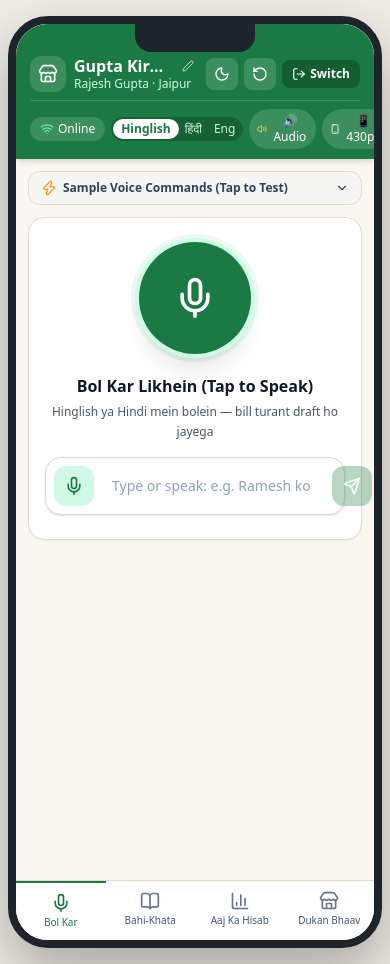
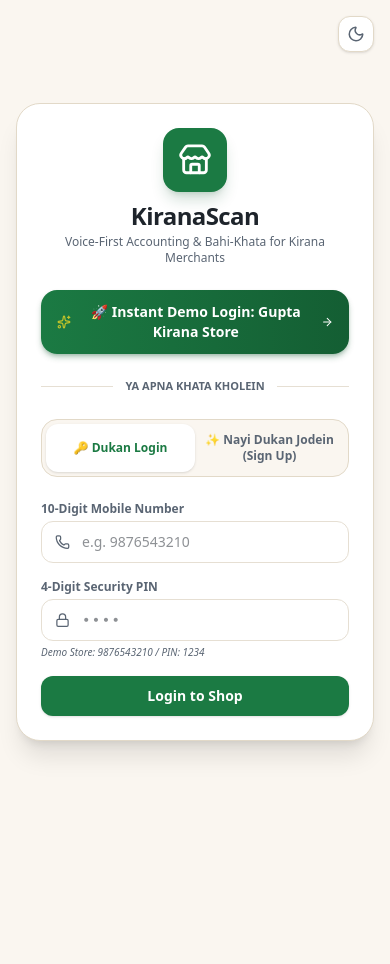
Before and after one commit to exp-anubhav/KiranaScan, a React (Vite) app: page / in a window 390 px wide. After the commit the page ends 844 px from the top, so only its background shows below. Built offline with nearby package versions, Linux system fonts and the light colour scheme.

Commit message:
feat: login as initial screen, remove artificial phone bezel & enable full-page clean mobile layout

```diff
--- a/src/App.jsx
+++ b/src/App.jsx
@@ -116,19 +116,19 @@ export default function App() {
   // ══════════════════════════════════════════════════════════════
   if (!currentMerchant) {
     return (
-      <div className={`min-h-screen flex flex-col justify-center items-center p-4 bg-[#FAF6F0] dark:bg-[#0F1419] text-[#1E242B] dark:text-[#F3F4F6] transition-colors ${isDarkMode ? 'dark' : ''}`}>
+      <div className={`min-h-screen flex flex-col justify-center items-center p-4 bg-[#FAF6F0] dark:bg-[#0B1116] text-[#1E242B] dark:text-[#F3F4F6] transition-colors ${isDarkMode ? 'dark' : ''}`}>
         {/* Top Floating Controls */}
         <div className="fixed top-4 right-4 flex items-center gap-2 z-50">
           <button
             onClick={() => setIsDarkMode(!isDarkMode)}
-            className="p-2 rounded-xl bg-white dark:bg-[#182026] border border-[#E6DFD3] dark:border-[#2A343D] text-[#5A6573] dark:text-[#9CA3AF] hover:text-[#1B7A43] shadow-sm transition-all"
+            className="p-2 rounded-xl bg-white dark:bg-[#16202A] border border-[#E2D9C8] dark:border-[#2A3644] text-[#5A6573] dark:text-[#9CA3AF] hover:text-[#1B7A43] shadow-sm transition-all"
             title={isDarkMode ? 'Switch to Light Mode' : 'Switch to Dark Mode'}
           >
             {isDarkMode ? <Sun size={18} className="text-amber-400" /> : <Moon size={18} />}
           </button>
         </div>
 
-        <div className="w-full max-w-md bg-white dark:bg-[#182026] rounded-3xl border border-[#E6DFD3] dark:border-[#2A343D] shadow-xl p-6 sm:p-8 space-y-6">
+        <div className="w-full max-w-md bg-white dark:bg-[#16202A] rounded-3xl border border-[#E2D9C8] dark:border-[#2A3644] shadow-xl p-6 sm:p-8 space-y-6">
           {/* Logo & Branding */}
           <div className="text-center space-y-2">
             <div className="w-16 h-16 mx-auto rounded-2xl bg-[#1B7A43] text-white flex items-center justify-center shadow-lg shadow-green-900/20">
@@ -162,11 +162,11 @@ export default function App() {
           </div>
 
           {/* Tab Switcher */}
-          <div className="flex bg-[#FAF6F0] dark:bg-[#0F1419] p-1 rounded-2xl border border-[#E6DFD3] dark:border-[#2A343D]">
+          <div className="flex bg-[#FAF6F0] dark:bg-[#11181F] p-1 rounded-2xl border border-[#E2D9C8] dark:border-[#2A3644]">
             <button
               onClick={() => { setAuthTab('login'); setAuthError(''); }}
               className={`flex-1 py-2 text-xs font-bold rounded-xl transition-all ${authTab === 'login'
-                ? 'bg-white dark:bg-[#182026] text-[#1B7A43] dark:text-green-400 shadow-sm'
+                ? 'bg-white dark:bg-[#16202A] text-[#1B7A43] dark:text-green-400 shadow-sm'
                 : 'text-[#5A6573] dark:text-[#9CA3AF] hover:text-[#1E242B]'
                 }`}
             >
@@ -175,7 +175,7 @@ export default function App() {
             <button
               onClick={() => { setAuthTab('signup'); setAuthError(''); }}
               className={`flex-1 py-2 text-xs font-bold rounded-xl transition-all ${authTab === 'signup'
-                ? 'bg-white dark:bg-[#182026] text-[#1B7A43] dark:text-green-400 shadow-sm'
+                ? 'bg-white dark:bg-[#16202A] text-[#1B7A43] dark:text-green-400 shadow-sm'
                 : 'text-[#5A6573] dark:text-[#9CA3AF] hover:text-[#1E242B]'
                 }`}
             >
@@ -361,9 +361,9 @@ export default function App() {
   };
 
   const appContent = (
-    <div className={`flex flex-col w-full bg-[#FAF6F0] dark:bg-[#0F1419] text-[#1E242B] dark:text-[#F3F4F6] transition-colors ${isMobileFrame ? 'h-full' : 'min-h-screen'}`}>
+    <div className="flex flex-col w-full min-h-screen bg-[#FAF6F0] dark:bg-[#0B1116] text-[#1E242B] dark:text-[#F3F4F6] transition-colors relative">
       {/* ── 2-ROW CLEAN PROFESSIONAL MERCHANT HEADER ── */}
-      <header className={`bg-[#1B7A43] text-white px-3.5 py-2.5 shadow-md z-30 transition-all ${isMobileFrame ? 'pt-8' : ''}`}>
+      <header className="bg-[#1B7A43] text-white px-3.5 py-2.5 shadow-md sticky top-0 z-30 transition-all">
         <div className={isMobileFrame ? 'space-y-2' : 'max-w-5xl mx-auto space-y-2.5'}>
           {/* Row 1: Shop Identity + Quick Icon Actions */}
           <div className="flex items-center justify-between gap-2">
@@ -531,40 +531,47 @@ export default function App() {
       </header>
 
       {/* Tab Content */}
-      <main className={`flex-1 overflow-y-auto ${isMobileFrame ? 'pb-20 p-3' : 'max-w-5xl w-full mx-auto p-6 pb-12'}`}>
+      <main className={`flex-1 ${isMobileFrame ? 'w-full max-w-[440px] mx-auto p-3.5 pb-24' : 'max-w-5xl w-full mx-auto p-6 pb-12'}`}>
         {renderTabContent()}
       </main>
 
-      {/* Bottom Navigation for Mobile Frame only */}
+      {/* Bottom Navigation for Mobile View (Clean, always visible & accessible at bottom of screen) */}
       {isMobileFrame && (
-        <nav className="absolute bottom-0 left-0 right-0 bg-white dark:bg-[#16202A] border-t border-[#E2D9C8] dark:border-[#2A3644] flex z-40 transition-colors shadow-lg">
+        <nav className="fixed bottom-0 left-0 right-0 z-40 bg-white/95 dark:bg-[#16202A]/95 backdrop-blur-md border-t border-[#E2D9C8] dark:border-[#2A3644] shadow-[0_-4px_20px_rgba(0,0,0,0.08)]">
+          <div className="max-w-[440px] mx-auto flex items-center justify-around">
             {tabLabels.map((label, i) => {
               const Icon = TAB_ICONS[i];
               const isActive = i === activeTab;
               return (
                 <button
                   key={i}
-                onClick={() => setActiveTab(i)}
-                className={`flex-1 flex flex-col items-center py-2.5 text-[10px] font-medium transition-colors ${isActive
-                  ? 'text-[#1B7A43] dark:text-emerald-400 border-t-2 border-[#1B7A43] dark:border-emerald-400 font-bold'
+                  onClick={() => {
+                    setActiveTab(i);
+                    window.scrollTo({ top: 0, behavior: 'smooth' });
+                  }}
+                  className={`flex-1 flex flex-col items-center py-2 px-1 text-[11px] font-medium transition-all ${isActive
+                    ? 'text-[#1B7A43] dark:text-emerald-400 font-bold'
                     : 'text-slate-600 dark:text-slate-400 hover:text-slate-900 dark:hover:text-slate-200'
                     }`}
                 >
+                  <div className={`p-1 rounded-xl transition-all ${isActive ? 'bg-emerald-50 dark:bg-emerald-950/60' : ''}`}>
                     <Icon size={20} className={isActive ? 'text-[#1B7A43] dark:text-emerald-400' : 'text-slate-500 dark:text-slate-400'} />
+                  </div>
                   <span className="mt-0.5 truncate max-w-[80px]">{label}</span>
                 </button>
               );
             })}
+          </div>
         </nav>
       )}
     </div>
   );
 
   return (
-    <div className={`min-h-screen bg-[#F0ECE6] dark:bg-[#0F1419] text-[#1E242B] dark:text-[#F3F4F6] transition-colors ${isDarkMode ? 'dark' : ''}`}>
+    <div className={`min-h-screen bg-[#FAF6F0] dark:bg-[#0B1116] text-[#1E242B] dark:text-[#F3F4F6] transition-colors ${isDarkMode ? 'dark' : ''}`}>
       {isMobileFrame ? (
-        <div className="flex justify-center items-center py-4 px-2 min-h-screen">
-          <div className="phone-frame bg-[#FAF6F0] dark:bg-[#0F1419] flex flex-col shadow-2xl">
+        <div className="w-full min-h-screen flex justify-center bg-[#F2EDE4] dark:bg-[#070B0E]">
+          <div className="w-full max-w-[440px] min-h-screen bg-[#FAF6F0] dark:bg-[#0B1116] border-x border-[#E2D9C8] dark:border-[#2A3644] shadow-2xl flex flex-col relative">
             {appContent}
           </div>
         </div>
--- a/src/index.css
+++ b/src/index.css
@@ -64,32 +64,18 @@ body {
 }
 .fade-in { animation: fade-in 0.3s ease-out; }
 
-.phone-frame {
-  width: 430px;
-  height: 932px;
-  border-radius: 40px;
-  border: 8px solid #1E242B;
-  overflow: hidden;
-  box-shadow: 0 25px 60px rgba(0,0,0,0.3);
+.mobile-app-column {
+  width: 100%;
+  max-width: 440px;
+  min-height: 100vh;
+  margin: 0 auto;
   position: relative;
-}
-.phone-frame::before {
-  content: '';
-  position: absolute;
-  top: 0; left: 50%;
-  transform: translateX(-50%);
-  width: 120px; height: 28px;
-  background: #1E242B;
-  border-radius: 0 0 16px 16px;
-  z-index: 50;
+  background-color: var(--bg-app);
+  box-shadow: 0 4px 25px rgba(0, 0, 0, 0.06);
 }
 
-.dark .phone-frame {
-  border-color: #2F3844;
-  box-shadow: 0 25px 60px rgba(0,0,0,0.7);
-}
-.dark .phone-frame::before {
-  background: #2F3844;
+.dark .mobile-app-column {
+  box-shadow: 0 4px 35px rgba(0, 0, 0, 0.4);
 }
 
 ::-webkit-scrollbar { width: 4px; }
--- a/src/main.jsx
+++ b/src/main.jsx
@@ -2,6 +2,13 @@ import { StrictMode } from 'react'
 import { createRoot } from 'react-dom/client'
 import App from './App.jsx'
 import './index.css'
+
+// Register Service Worker for offline PWA support in production
+if ('serviceWorker' in navigator && import.meta.env.PROD) {
+  window.addEventListener('load', () => {
+    navigator.serviceWorker.register('/sw.js').catch(() => {});
+  });
+}
 
 createRoot(document.getElementById('root')).render(
   <StrictMode>
--- a/src/stores/useStore.js
+++ b/src/stores/useStore.js
@@ -121,18 +121,13 @@ function loadShopState(shopId, merchants) {
 export function useStore() {
   const [merchants, setMerchants] = useState(getRegisteredMerchants);
 
-  // Active merchant state
+  // Active merchant state (Always starts at Login page for new visits/sessions)
   const [currentMerchant, setCurrentMerchant] = useState(() => {
-    const activeId = localStorage.getItem(ACTIVE_MERCHANT_KEY);
-    if (activeId === '__LOGGED_OUT__') return null;
+    const activeId = sessionStorage.getItem(ACTIVE_MERCHANT_KEY);
+    if (!activeId || activeId === '__LOGGED_OUT__') return null;
     const list = getRegisteredMerchants();
-    if (activeId) {
-      const found = list.find(m => m.shopId === activeId);
-      if (found) return found;
-    }
-    // Default to Gupta Kirana on first run
-    localStorage.setItem(ACTIVE_MERCHANT_KEY, DEFAULT_GUPTA_MERCHANT.shopId);
-    return DEFAULT_GUPTA_MERCHANT;
+    const found = list.find(m => m.shopId === activeId);
+    return found || null;
   });
 
   // Shop state for active merchant
@@ -162,6 +157,7 @@ export function useStore() {
       return { success: false, error: 'Galat Mobile Number ya PIN! Kripya dobara jaanchein.' };
     }
 
+    sessionStorage.setItem(ACTIVE_MERCHANT_KEY, found.shopId);
     localStorage.setItem(ACTIVE_MERCHANT_KEY, found.shopId);
     setCurrentMerchant(found);
     const loaded = loadShopState(found.shopId, list);
@@ -179,6 +175,7 @@ export function useStore() {
       saveRegisteredMerchants(updated);
       setMerchants(updated);
     }
+    sessionStorage.setItem(ACTIVE_MERCHANT_KEY, gupta.shopId);
     localStorage.setItem(ACTIVE_MERCHANT_KEY, gupta.shopId);
     setCurrentMerchant(gupta);
     const loaded = loadShopState(gupta.shopId, list);
@@ -227,6 +224,7 @@ export function useStore() {
     localStorage.setItem(getShopStorageKey(shopId), JSON.stringify(newShopState));
 
     // Activate merchant
+    sessionStorage.setItem(ACTIVE_MERCHANT_KEY, shopId);
     localStorage.setItem(ACTIVE_MERCHANT_KEY, shopId);
     setCurrentMerchant(newMerchant);
     setShopState(newShopState);
@@ -236,6 +234,7 @@ export function useStore() {
 
   // Auth: Logout
   const logoutMerchant = useCallback(() => {
+    sessionStorage.removeItem(ACTIVE_MERCHANT_KEY);
     localStorage.setItem(ACTIVE_MERCHANT_KEY, '__LOGGED_OUT__');
     setCurrentMerchant(null);
   }, []);
@@ -245,6 +244,7 @@ export function useStore() {
     const list = getRegisteredMerchants();
     const found = list.find(m => m.shopId === shopId);
     if (found) {
+      sessionStorage.setItem(ACTIVE_MERCHANT_KEY, found.shopId);
       localStorage.setItem(ACTIVE_MERCHANT_KEY, found.shopId);
       setCurrentMerchant(found);
       const loaded = loadShopState(found.shopId, list);
```
Also changed, not shown: public/manifest.json, vercel.json. Lines whose indentation alone changed are shown as unchanged.
